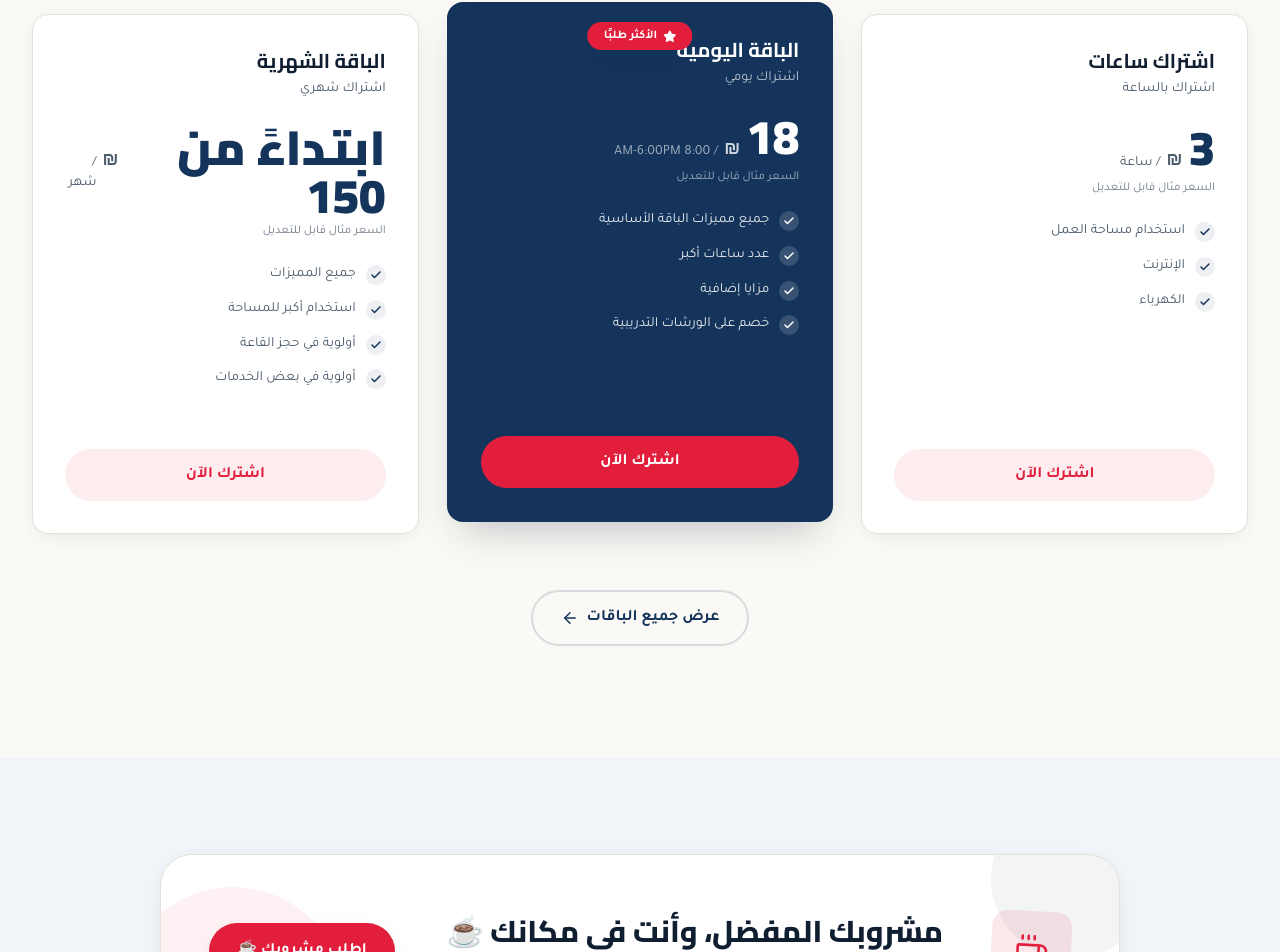
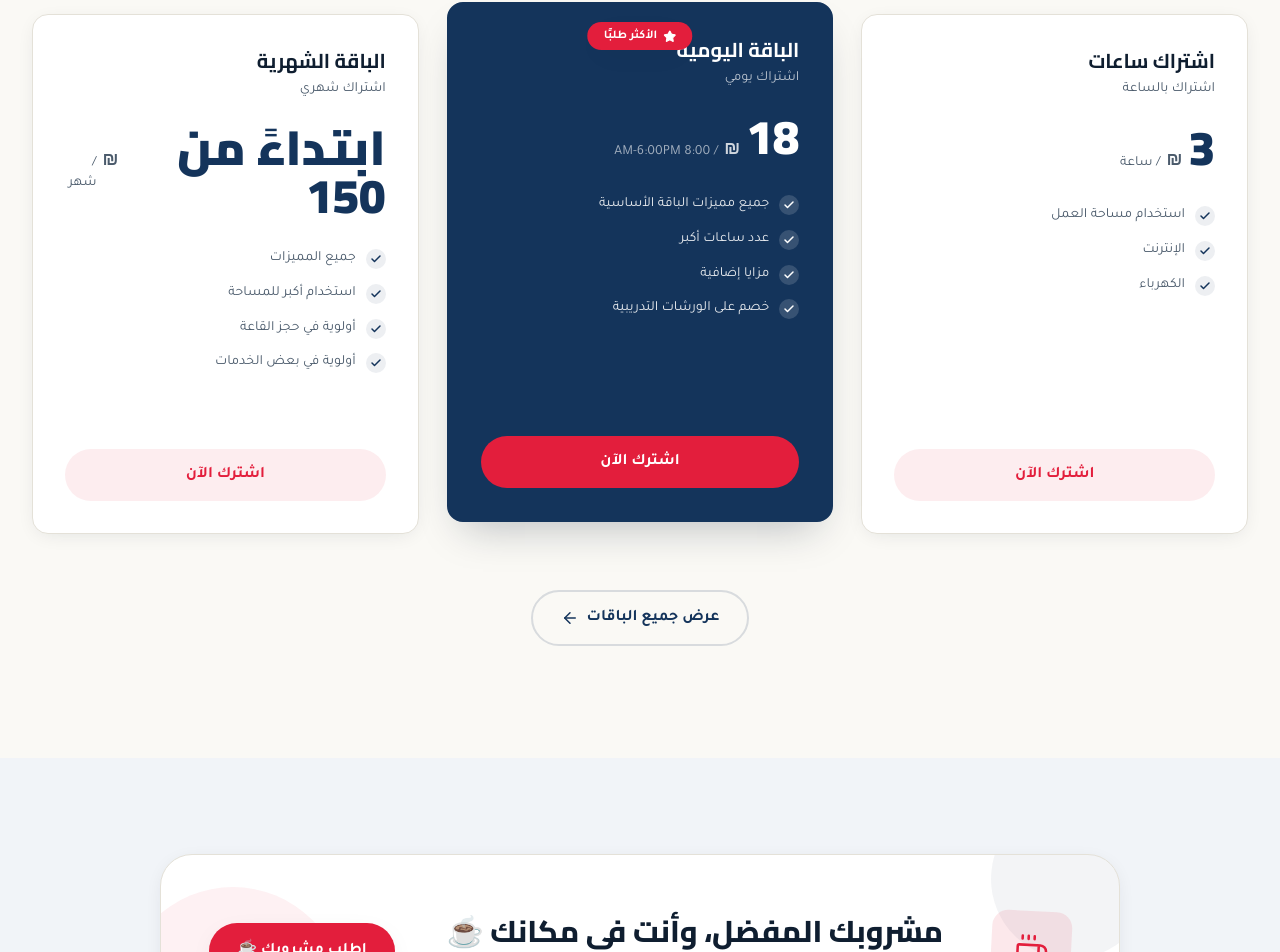
Before and after one commit to engemantair-debug/alsalam-hub, a React (Vite) app: page / in a window 1280 px wide. Shown: the part 2336-3288 px from the top of the page. Built offline with nearby package versions, Linux system fonts and the light colour scheme.

Commit message:
Update SubscriptionCard.jsx

```diff
--- a/src/components/SubscriptionCard.jsx
+++ b/src/components/SubscriptionCard.jsx
@@ -75,7 +75,6 @@ export default function SubscriptionCard({
             plan.featured ? "text-white/60" : "text-ink-soft/80"
           }`}
         >
-          السعر مثال قابل للتعديل
         </p>
 
         {/* الإنترنت والكهرباء */}
```
